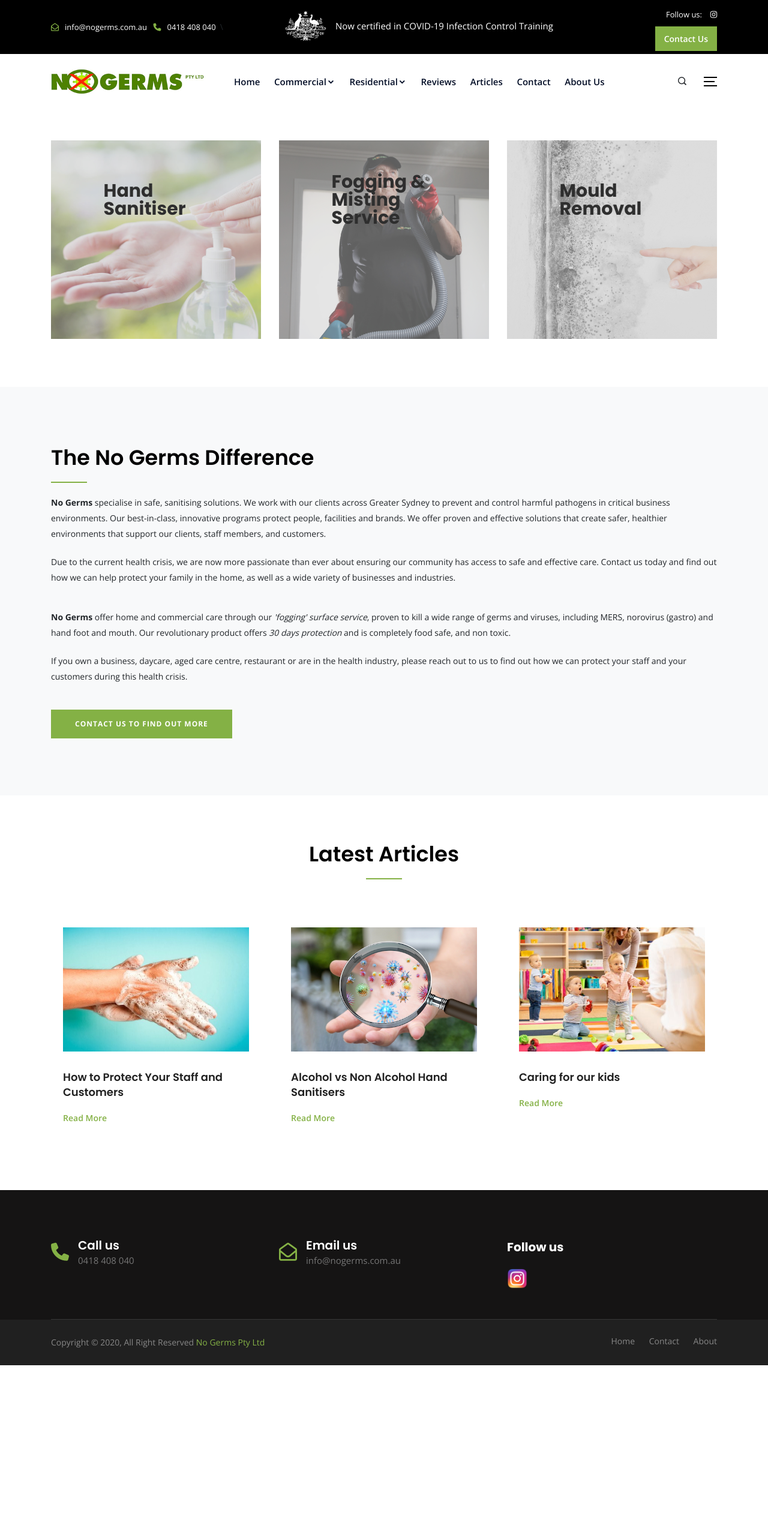
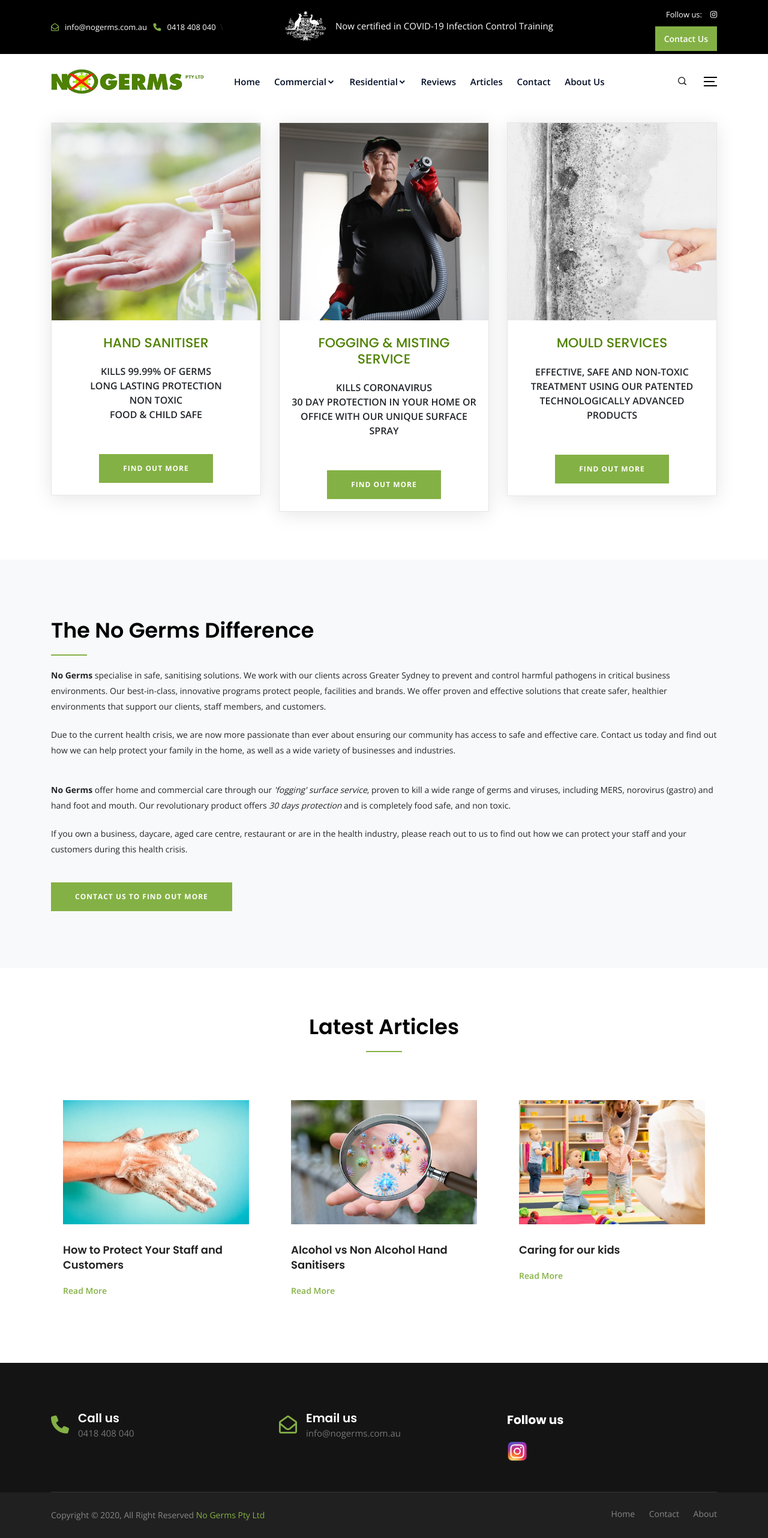
Before and after one commit to nogermsau/nogerms.github.io, a Jekyll site: the page built from index.html, in a window 1280 px wide. Shown: the whole page at 60% size. Built offline with Jekyll 4.4.1, drawn with Linux system fonts in a browser that asks for light colours; nearby versions of some CDN libraries; before the commit the page ends 2276 px from its top, so only the background shows below that.

Commit message:
re design 3 columns on home page

```diff
--- a/_includes/top-services.html
+++ b/_includes/top-services.html
@@ -1,52 +1,68 @@
-<section class="portfoilo-area pt-50 pb-50">
+<section class="service-area pt-20 pb-30 top-service">
     <div class="container">
-        <div class="row portfolio-active">
-            <div class="col-xl-4 col-lg-4 col-md-6 mb-30 grid-item">
-                <div class="portfolio-wrapper">
-                    <div class="portfolio-thumb">
+        <div class="row">
+            <div class="col-xl-4 col-lg-4 col-md-4 mb-50">
+                <div class="services-box">
+                    <div class="services-img">
+                      <a href="/commercial/hand-sanitiser">
                           <img src="{{site.baseurl}}/assets/img/zynism-hand-sanitizer.jpg" class="img-fluid" alt="">
-                        <h3>Hand Sanitiser</h3>
+                      </a>
                     </div>
-                    <div class="portfolio-content">
+                    <div class="services-content">
+                        <div class="card-title">
                             <h4>Hand Sanitiser</h4>
+                        </div>
+                        <div class="card-text">
                           <ul>
-                          <li>KILLS 99.99% OF GERMS</li>
-                          <li>LONG LASTING PROTECTION</li>
-                          <li>NON TOXIC</li>
-                          <li>FOOD & CHILD SAFE</li>
+                            <li>Kills 99.99% of Germs</li>
+                            <li>Long Lasting Protection</li>
+                            <li>Non Toxic</li>
+                            <li>Food & Child Safe</li>
                           </ul>
+                        </div>
+                        <a href="/commercial/hand-sanitiser" class="btn">Find Out More</a>
                     </div>
                 </div>
             </div>
-            <div class="col-xl-4 col-lg-4 col-md-6 mb-30 grid-item">
-                <div class="portfolio-wrapper">
-                    <div class="portfolio-thumb">
+            <div class="col-xl-4 col-lg-4 col-md-4 mb-50 ">
+                <div class="services-box">
+                    <div class="services-img">
+                        <a href="/commercial/fogging-and-misting">
                             <img src="{{site.baseurl}}/assets/img/fogging-and-misting.jpg" class="img-fluid" alt="">
-                        <h3>Fogging & Misting Service</h3>
+                        </a>
                     </div>
-                    <div class="portfolio-content">
+                    <div class="services-content">
+                        <div class="card-title">
                           <h4>Fogging & Misting Service</h4>
+                        </div>
+                        <div class="card-text">
                           <ul>
                             <li>Kills Coronavirus</li>
                             <li>30 Day Protection in your home or office with our unique surface spray</li>
                           </ul>
                         </div>
+                        <a href="/commercial/fogging-and-misting" class="btn">Find Out More</a>
                     </div>
                 </div>
-            <div class="col-xl-4 col-lg-4 col-md-6 mb-30 grid-item">
-                <div class="portfolio-wrapper">
-                    <a href="#">
-                      <div class="portfolio-thumb">
+            </div>
+            <div class="col-xl-4 col-lg-4 col-md-4 mb-50 ">
+                <div class="services-box">
+                    <div class="services-img">
+                      <a href="/services">
                           <img src="{{site.baseurl}}/assets/img/mould-removal.jpg" class="img-fluid" alt="">
-                          <h3>Mould Removal</h3>
+                      </a>
                     </div>
-                      <div class="portfolio-content">
-                          <h4>Mould Removal</h4>
+                    <div class="services-content">
+                        <div class="card-title">
+                          <h4>Mould Services</h4>
+                        </div>
+                        <div class="card-text">
                           <ul>
                             <li>Effective, Safe and Non-Toxic Treatment Using our Patented Technologically Advanced Products</li>
                           </ul>
                         </div>
-                    </a>
+                        <a href="/services" class="btn">Find Out More</a>
+                    </div>
                 </div>
             </div>
         </div>
--- a/assets/css/style.css
+++ b/assets/css/style.css
@@ -791,12 +791,40 @@
 	padding-top: 15px;
 }
 /* 5. Service */
+.top-service {
+  text-align: center;
+}
+
+.top-service .card-title h4 {
+  text-transform: uppercase;
+  font-weight: 500;
+  color: #4F8200
+}
+
+.top-service .card-text {
+  font-size: 16px;
+  font-weight: 600;
+}
+
+.top-service .card-text {
+  text-transform: uppercase;
+  padding-top: 10px;
+}
+
+.card-text {
+  height: 160px;
+}
+
 .services-box {
-	/* border: 1px solid #e6e6e6; */
-  border: 5px solid #84B145;
+	border: 1px solid #e6e6e6;
   transition: .3s;
 	box-shadow: 0 5px 30px rgba(0, 0, 0, 0.1);
 }
+
+.green-border .services-box {
+  border: 5px solid #84B145;
+}
+
 .services-box:hover {
 }
 
@@ -832,7 +860,7 @@
 .card-text p {
 	margin-bottom: 25px;
 }
-.services-box a.btn {
+/* .services-box a.btn {
 	padding: 11px 15px;
 	font-size: 13px;
 	transition: all .5s;
@@ -844,7 +872,7 @@
 	background: #000;
 	border: 1px solid #000;
 	color: #fff;
-}
+} */
 /* services-active */
 .services-active .slick-arrow {
 	position: absolute;
```
Also changed, not shown: _commercial/hand-sanitiser.md (+11 -2 lines), _posts/2020-05-01-how-to-protect-your-staff-and-customers.md (+2 -2 lines), assets/img/commercial/handsanitiser-child.jpg (added). Lines whose indentation alone changed are shown as unchanged.
